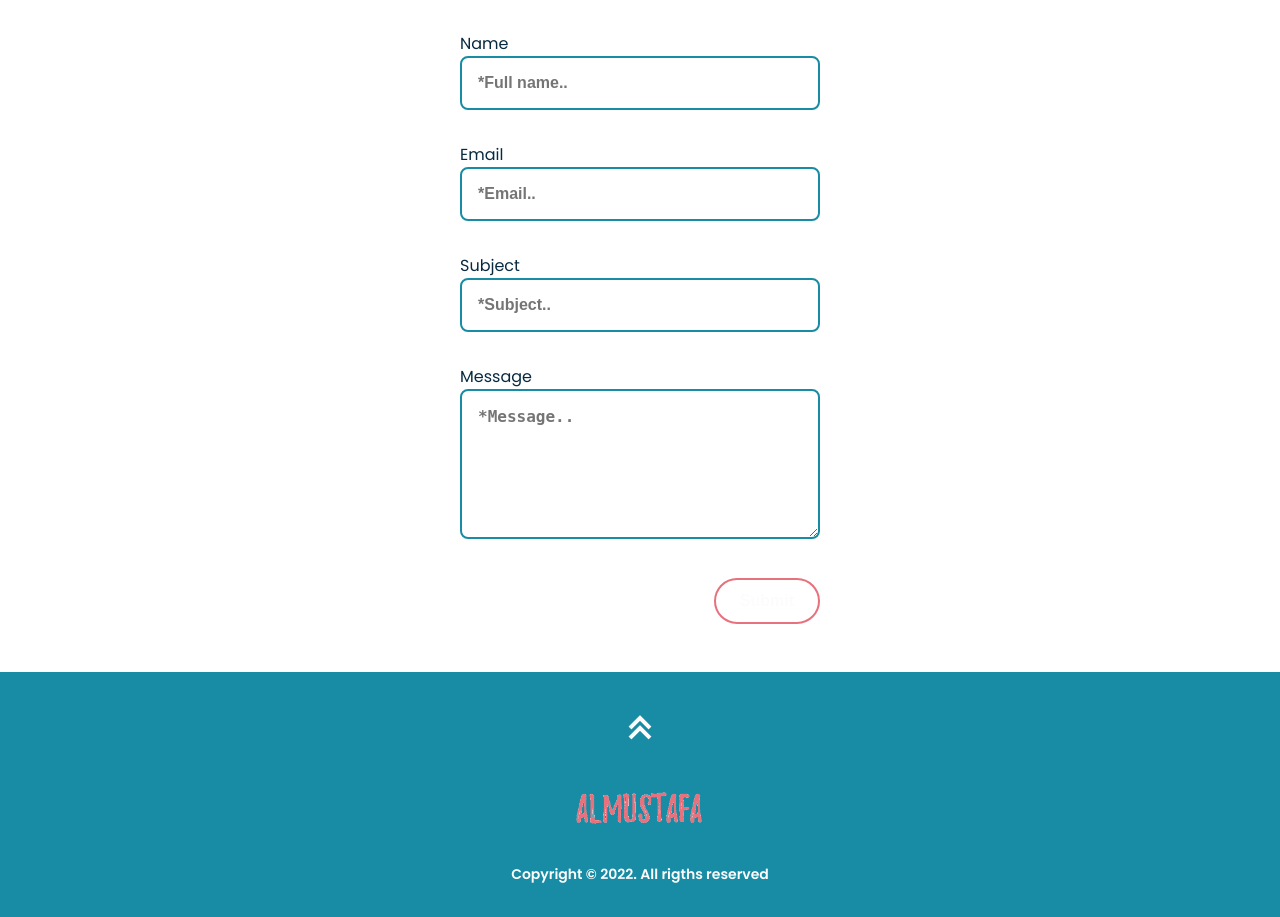
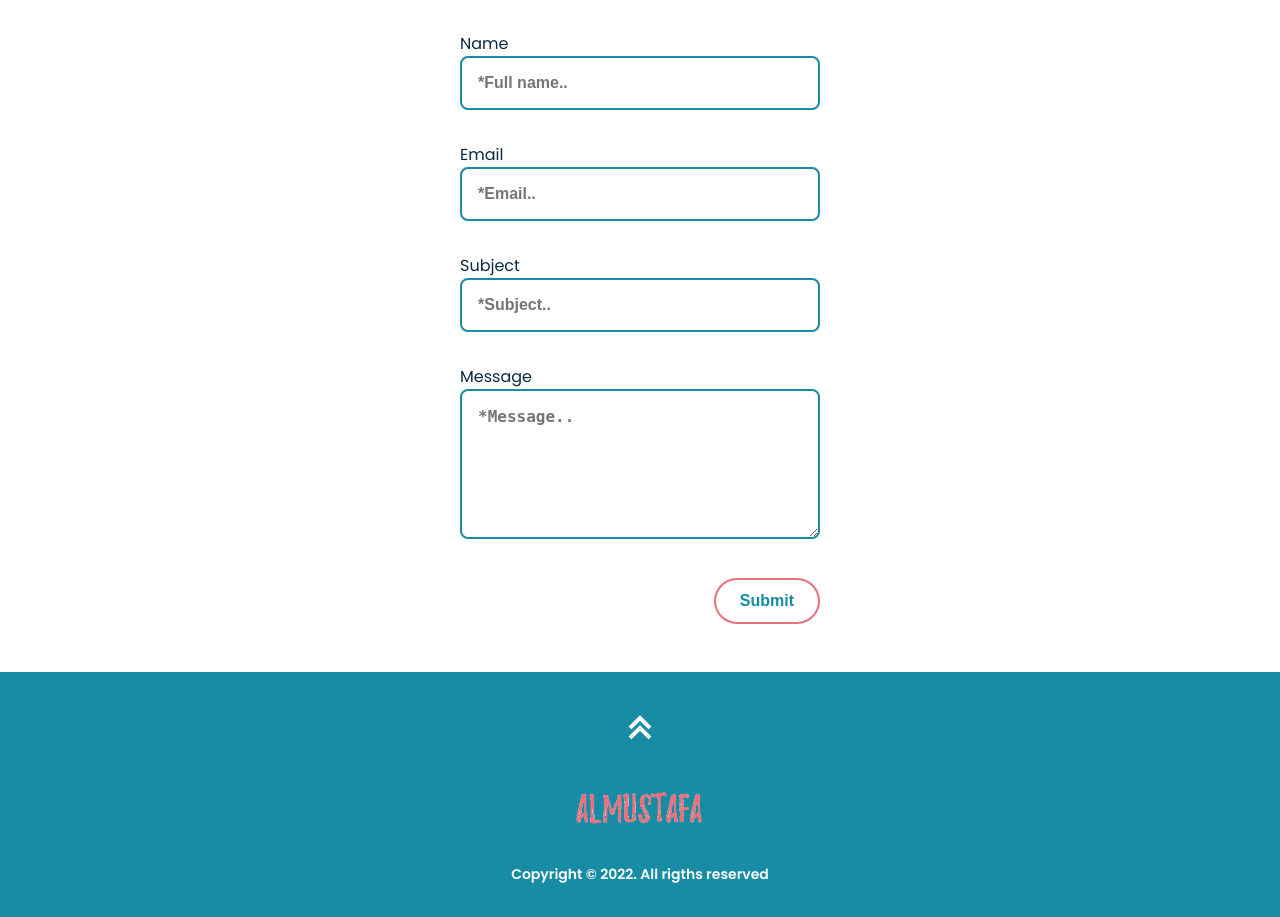
Before and after one commit to almustafa-noureddin/Portfolio-website, a Django app: page /contact/ in a window 1280 px wide, with the pointer over the restyled element. Shown: the part 177-1094 px from the top of the page. Run offline with Django 3.2, Linux system fonts and the light colour scheme; some libraries are stand-ins or nearby versions.

Commit message:
Fixing bug in contact page submit button
Fixed bug in contact page submit button by adding hover styles to change
the text color when the mouse hover above it

```diff
--- a/static/assets/css/styles.css
+++ b/static/assets/css/styles.css
@@ -609,7 +609,12 @@ about__container {
   color:var(--first-color);
 
 }
-
+.contact__button:hover {
+background-color: transparent;
+	border: 2px solid var(--fifth-color);
+	cursor: pointer;
+  color:var(--second-color)
+}
 /* ===== FOOTER =====*/
 .footer {
   background-color: var(--second-color);
```
